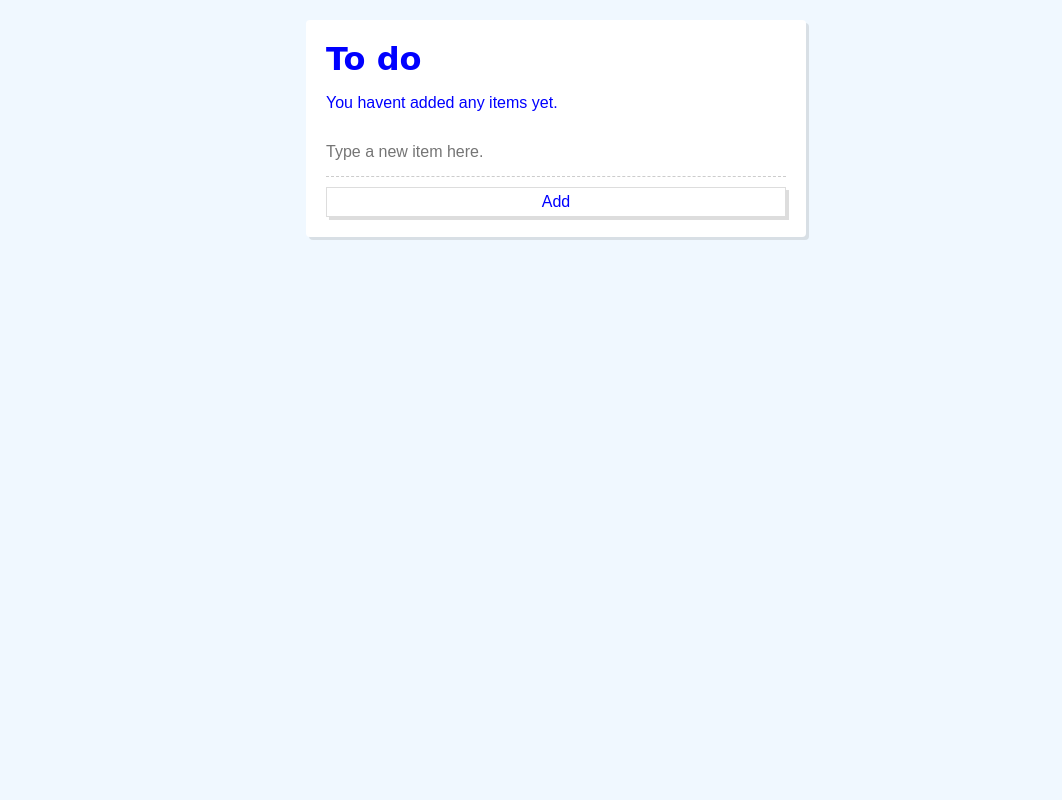
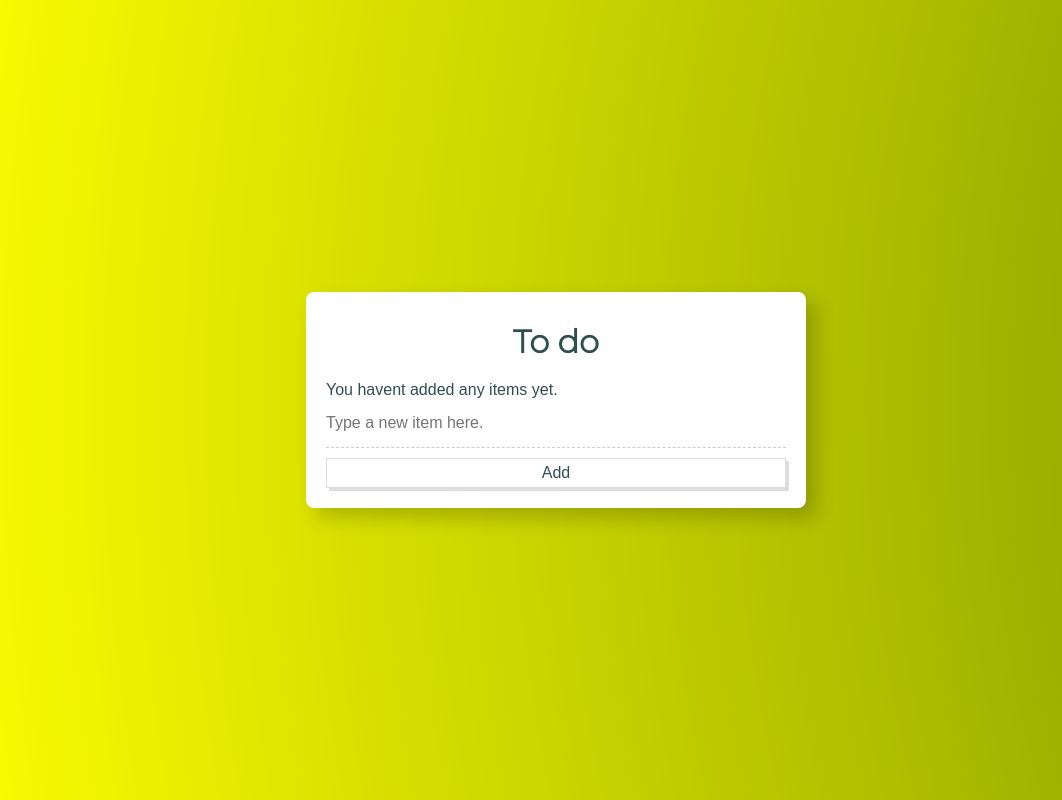
Before and after one commit to alejandracabeza/To-do-in-PHP, a PHP site: page / in a window 1280 px wide. Shown: the whole page, without its empty margins (84-1146 px from the left). Run offline with PHP 8.4, Linux system fonts and the light colour scheme; data that the repository does not hold is empty.

Commit message:
background done

```diff
--- a/css/main.css
+++ b/css/main.css
@@ -1,11 +1,57 @@
+*{
+    margin:0;
+    padding:0;
+}
 body{
-    background-color: aliceblue;
+    height: 100vh;
+    width:100%;
+
+}
+
+.container{
+    padding:0;
+    margin:0;
+    height: 100%;
+    width: 100%;
+    display: grid;
+    align-content: center;
+}
+.gradDynamic{
+    position: relative;
+
+}
+
+.gradDynamic:after, .gradDynamic:before{
+    position: absolute;
+    top:0;
+    bottom:0;
+    right: 0;
+    left:0;
+    content:"";
+    z-index:-1;
+}
+
+.gradDynamic:after{
+    background: radial-gradient(circle, red, transparent);
+    background-size: 400%;
+    animation: colorSpin 30s linear infinite;
+}
+
+.gradDynamic:before{
+    background-color: yellow;
+}
+
+@keyframes colorSpin{
+    25%{background-position: 0 100%}
+    50%{background-position: 100% 100%}
+    75%{background-position: 100% 0}
+    100%{filter:hue-rotate(360deg)}
 }
 
 body,
 input{
     font: 1em sans-serif;
-    color: blue;
+    color: darkslategray;
 }
 
 a{
@@ -17,18 +63,21 @@ a{
 
 .list{
     background-color: white;
-    margin: 20px auto;
-    width: 100%;
+    margin:auto;
+    width: 80%;
     max-width: 500px;
     padding: 20px;
     box-sizing:border-box;
-    border-radius: 4px;
-    box-shadow: 3px 3px 0 rgba(0,0,0,0.1)
+    border-radius: 8px;
+    box-shadow: 10px 10px 20px rgba(0,0,0,0.2)
 }
 
 .list .header{
-    font-family:  cursive;
+    display:grid;
+    font-family: 'Montserrat', sans-serif;;
+    justify-content: center;
     margin: 0 0 10px 0;
+    padding: 10px;
 }
 
 /* Items */
@@ -83,5 +132,6 @@ input{
     border: 1px solid #ddd;
     width: 100%;
     margin-top: 10px;
+
     box-shadow: 3px 3px 0 #ddd
 }
--- a/index.php
+++ b/index.php
@@ -25,9 +25,11 @@
     <meta charset="UTF-8">
     <title>To do</title>
     <link rel="stylesheet" type="text/css" href="css/main.css">
+    <link href="https://fonts.googleapis.com/css?family=Lora:400,700|Montserrat:300" rel="stylesheet">
     <meta name="viewport" content="width=device-width, initial-scale=1.0">
 </head>
 <body>
+    <div class="container gradDynamic">
         <div class="list">
             <h1 class="header">To do</h1>
 
@@ -53,5 +55,6 @@
                 <input type="submit" value="Add" class="submit">
             </form>
         </div>
+    </div>
 </body>
 </html>
```
Lines whose indentation alone changed are shown as unchanged.
